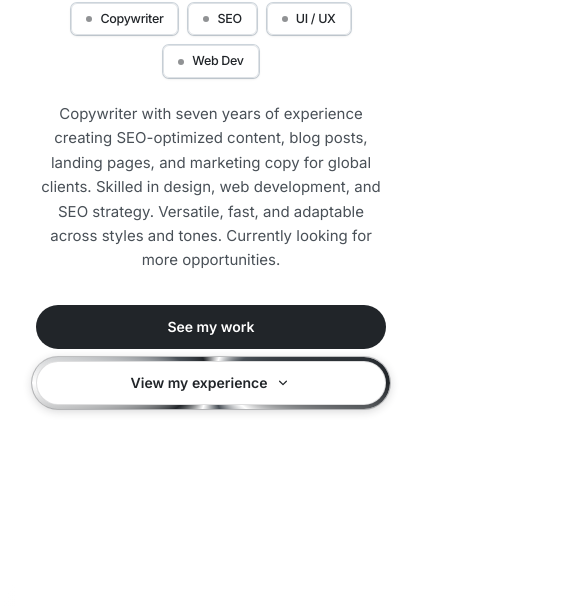
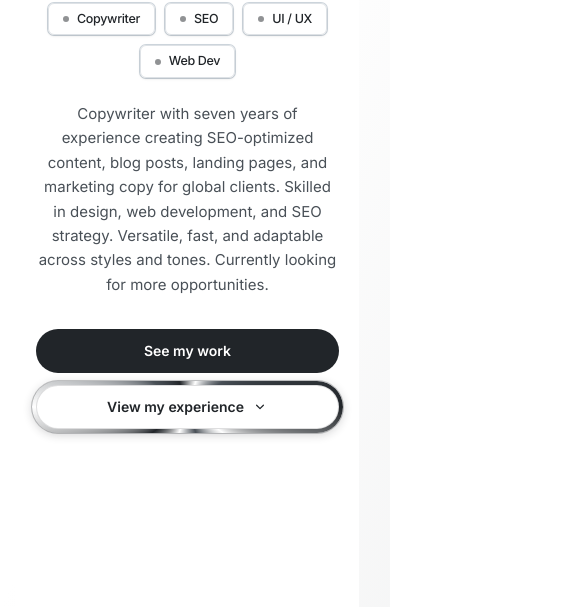
Before and after one commit to Gambinoo3005/bryan-jacinto-writing-portfolio, an Astro site: page / in a window 390 px wide. Shown: the part 237-844 px from the top of the page, 585 px wide, since content can reach past the window. Built offline with nearby package versions, Linux system fonts and the light colour scheme; Astro itself is replaced by a stand-in of ours.

Commit message:
fix: resolve mobile horizontal scroll and theme toggle lag
- Fixed horizontal scroll issue on mobile by changing section width from 100vw to 100%
- Optimized theme transitions to only apply on desktop (min-width: 769px)
- Made theme switching instant on mobile for better performance
- Added max-width: 100% to html and body to prevent overflow
- Improved mobile UX with snappy, lag-free theme toggle

```diff
--- a/src/styles/global.css
+++ b/src/styles/global.css
@@ -212,15 +212,16 @@
 }
 
 
-html {
+html, body {
   overflow-x: hidden; /* Prevent horizontal scrolling at root level */
+  max-width: 100%;
 }
 
-/* Ensure sections extend full width */
+/* Ensure sections extend full width without causing overflow */
 section {
-  width: 100vw;
-  margin-left: calc(50% - 50vw);
-  margin-right: calc(50% - 50vw);
+  width: 100%;
+  margin-left: 0;
+  margin-right: 0;
 }
 
 /* Ensure each primary section shares consistent height and breathing room */
@@ -288,10 +289,11 @@
 }
 
 /* ===========================
-   Smooth light/dark transitions - OPTIMIZED
+   Smooth light/dark transitions - OPTIMIZED FOR MOBILE
    =========================== */
-@media (prefers-reduced-motion: no-preference) {
-  /* Apply smooth transitions only to color-related properties */
+/* Only apply theme transitions on desktop for better mobile performance */
+@media (min-width: 769px) and (prefers-reduced-motion: no-preference) {
+  /* Apply smooth transitions only to color-related properties on desktop */
   body,
   header,
   main,
@@ -308,6 +310,17 @@
       border-color 300ms cubic-bezier(0.4, 0, 0.2, 1),
       box-shadow 300ms cubic-bezier(0.4, 0, 0.2, 1);
   }
+}
+
+/* Interactive elements always have transitions (both mobile and desktop) */
+@media (prefers-reduced-motion: no-preference) {
+  button,
+  a,
+  .btn-primary,
+  .icon-btn,
+  .nav-link {
+    transition: all 150ms ease-out;
+  }
 
   /* Exclude elements that need instant feedback or have their own animations */
   button:active,
@@ -320,15 +333,6 @@
   .scroll-reveal-category,
   .scroll-reveal-item {
     transition: none;
-  }
-
-  /* Re-apply specific transitions for interactive elements */
-  button,
-  a,
-  .btn-primary,
-  .icon-btn,
-  .nav-link {
-    transition: all 150ms ease-out;
   }
 }
 
```
